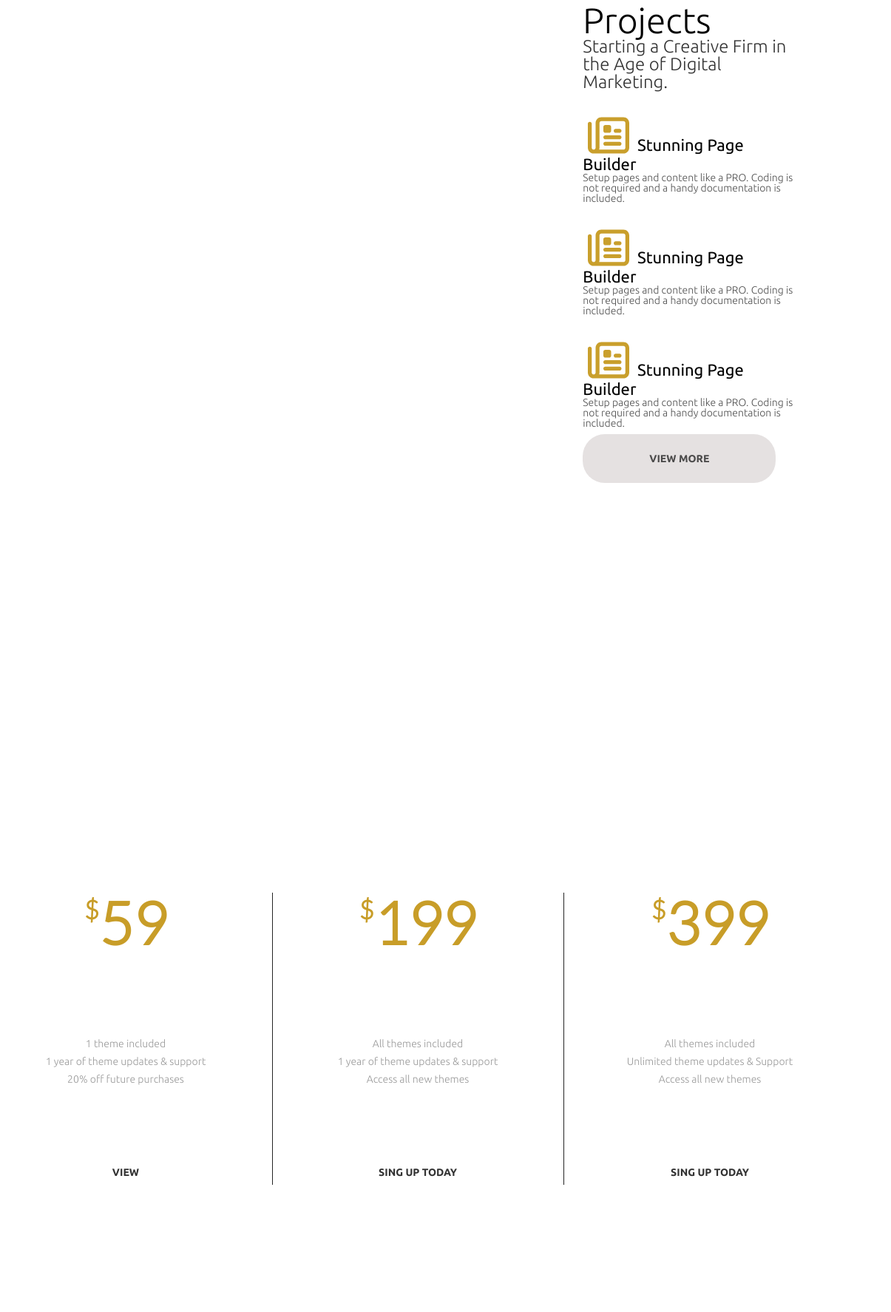
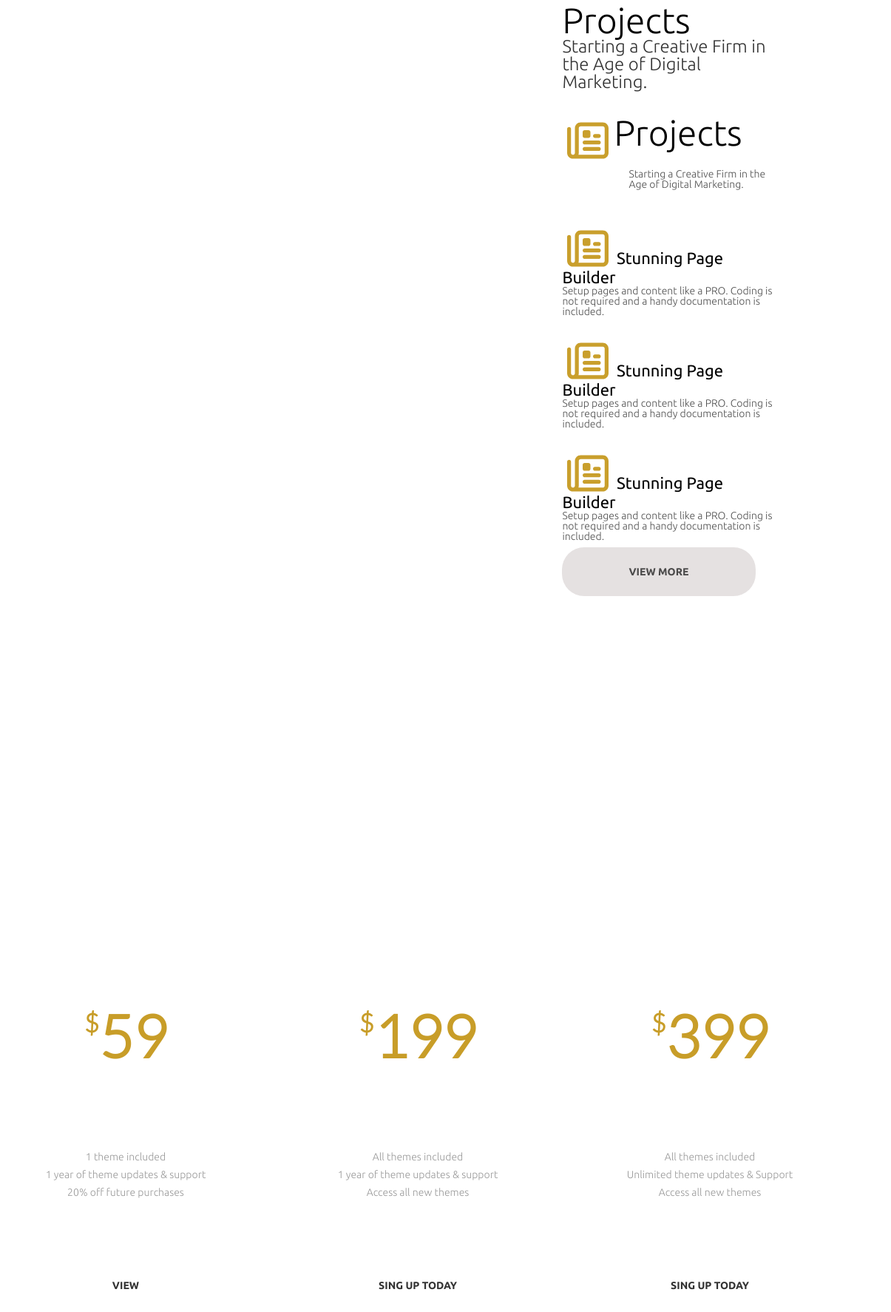
Before and after one commit to Zhabrikov/Homework-Lesson-6, a plain HTML site: page index.html in a window 1280 px wide. Shown: the part 2356-4130 px from the top of the page at 74% size, 75-1280 px from the left. Drawn offline with nearby package versions, Linux system fonts and the light colour scheme.

Commit message:
Version 1.6.8

```diff
--- a/index.html
+++ b/index.html
@@ -19,6 +19,14 @@
 
 <body>
     <div class="wrapper">
+
+
+
+
+
+
+
+
         <header>
             <div class="logo">
                 <img src="./img/logo.png" alt="logo">
@@ -38,15 +46,33 @@
             </div>
         </header>
 
+
+
+
+
+
+
         <section class="container2">
             <div class="main">
                 <h1>We Design Experiences.</h1>
-                <div class="btn">
+                <div class="btn wow bounce" data-wow-duration="2s" data-wow-delay="2s">
                     <a href="#">START NOW</a>
                 </div>
             </div>
 
         </section>
+
+
+
+
+
+
+
+
+
+
+
+
 
         <section class="container3">
             <div class="center">
@@ -98,6 +124,16 @@
             </div>
         </section>
 
+
+
+
+
+
+
+
+
+
+
         <section class="container4">
             <div class="item">
                 <span>History</span>
@@ -134,18 +170,40 @@
         </section>
 
 
+
+
+
+
         <section class="container5">
             <div class="container-fluid">
                 <div class="row">
-                    <div class="left_content wow fadeInLeftBig col-xl-7 col-lg-7 col-md-7 col-sm-12 col-12"
-                        data-wow-duration="1.5s">
+                    <div class="left_content col-xl-7 col-lg-7 col-md-7 col-sm-12 col-12">
+                        <!--  wow fadeInLeftBig data-wow-duration="1.5s"-->
                         <img src="./img/image13.png" alt="image13">
                     </div>
-                    <div class="right_content wow fadeInRightBig col-xl-3 offset-xl-1 col-lg-4 offset-lg-1 col-md-4 offset-md-1 col-sm-12 col-12"
-                        data-wow-duration="1.5s">
+                    <div class="right_content col-xl-3 col-lg-4 col-md-4 col-sm-12 col-12">
+                        <!-- wow fadeInRightBig data-wow-duration="1.5s"-->
+
+
+
+
                         <h3>Projects</h3>
                         <p class="txt_right">Starting a Creative Firm in the
                             Age of Digital Marketing.</p>
+
+                        <div class="grid_elem_icon">
+                            <div class="icon">
+                                <i class="far fa-newspaper"></i>
+                            </div>
+                            <div class="grid_headeмr">
+                                <h3>Projects</h3>
+                            </div>
+                            <div class="grid_description">
+                                <p>Starting a Creative Firm in the
+                                    Age of Digital Marketing.</p>
+                            </div>
+                        </div>
+
                         <i class="far fa-newspaper"></i>
                         <span>Stunning Page Builder</span>
                         <p>Setup pages and content like a PRO. Coding is not required and a handy documentation is
@@ -167,6 +225,10 @@
             </div>
         </section>
 
+
+
+
+
         <section class="container6">
             <div class="center">
                 <h2>Affordable Prices</h2>
@@ -177,7 +239,7 @@
                         <p>1 theme included</p>
                         <p>1 year of theme updates & support</p>
                         <p>20% off future purchases</p>
-                        <div class="btn"><a href="#">VIEW</a></div class="btn">
+                        <div class="btn wow tada"><a href="#">VIEW</a></div class="btn">
                     </div>
                     <div class="item">
                         <span class="price"><sup>$</sup>199</span>
@@ -185,7 +247,7 @@
                         <p>All themes included</p>
                         <p>1 year of theme updates & support</p>
                         <p>Access all new themes</p>
-                        <div class="btn"><a href="#">SING UP TODAY</a></div>
+                        <div class="btn wow tada"><a href="#">SING UP TODAY</a></div>
                     </div>
                     <div class="item">
                         <span class="price"><sup>$</sup>399</span>
@@ -193,11 +255,19 @@
                         <p>All themes included</p>
                         <p>Unlimited theme updates & Support</p>
                         <p>Access all new themes</p>
-                        <div class="btn"><a href="#">SING UP TODAY</a></div>
+                        <div class="btn wow tada"><a href="#">SING UP TODAY</a></div>
                     </div>
                 </div>
             </div>
         </section>
+
+
+
+
+
+
+
+
 
         <section class="container7">
             <div class="center">
@@ -240,6 +310,15 @@
                 </div>
             </div>
         </section>
+
+
+
+
+
+
+
+
+
 
         <section class="container8">
             <div class="container">
@@ -331,6 +410,10 @@
         </section>
 
 
+
+
+
+
         <section class="container9">
             <div class="container">
                 <div class="row justify-content-center">
--- a/style.css
+++ b/style.css
@@ -357,6 +357,35 @@ header .top_header{
 .container5 .right_content{
 	font-family: 'Ubuntu', sans-serif;
 	font-weight: 300;
+	margin-left: 80px;
+}
+
+.container5 .grid_elem_icon{
+	display: grid;
+	grid-template-columns: 70px auto;
+	grid-template-rows: auto auto;
+	margin-bottom: 20px;
+	grid-auto-columns: 20px;
+	grid-row-gap: 10px;
+}
+
+.container5 .grid_elem_icon .icon{
+	grid-column: 1/2;
+	grid-row: 1/2;
+	text-align: right;
+	margin-top: 7px;
+}
+
+.container5 .grid_elem_icon .grid_header{
+	grid-column: 2/3;
+	grid-row: 1/2;
+	margin-left: 20px;
+}
+
+.container5 .grid_elem_icon .grid_description{
+	grid-column: 2/3;
+	grid-row: 2/3;
+	margin-left: 20px;
 }
 
 .container5 .right_content h3{
@@ -364,8 +393,6 @@ header .top_header{
 	font-size: 48px;
 	color: #000000;
 }
-
-
 
 .container5 .right_content svg{
 	font-size: 56px;
@@ -427,12 +454,14 @@ header .top_header{
 .container6 .cards{
 	display: flex;
 	justify-content: center;
-	padding-bottom: 30vh;
+	padding-bottom: 15vh;
+	flex-wrap: wrap;
 }
 
 .container6 .cards .item{
 	width: 395px;
 	height: 395px;
+	margin-bottom: 100px;
 }
 
 .container6 .cards .item:nth-child(2){
@@ -787,6 +816,10 @@ header .top_header{
 		justify-content: space-around;
 	}
 
+	.container6 .cards .item:nth-child(2){
+		border-left: none;
+		border-right: none;
+	}
 }
 
 @media (max-width: 1200px){
@@ -826,6 +859,9 @@ header .top_header{
 		grid-column: 1/3;
     	grid-row: 5/6;
 	}
+
+
+
 
 	.container7 .grid_news {
 		grid-template-columns: 270px 270px;
```
